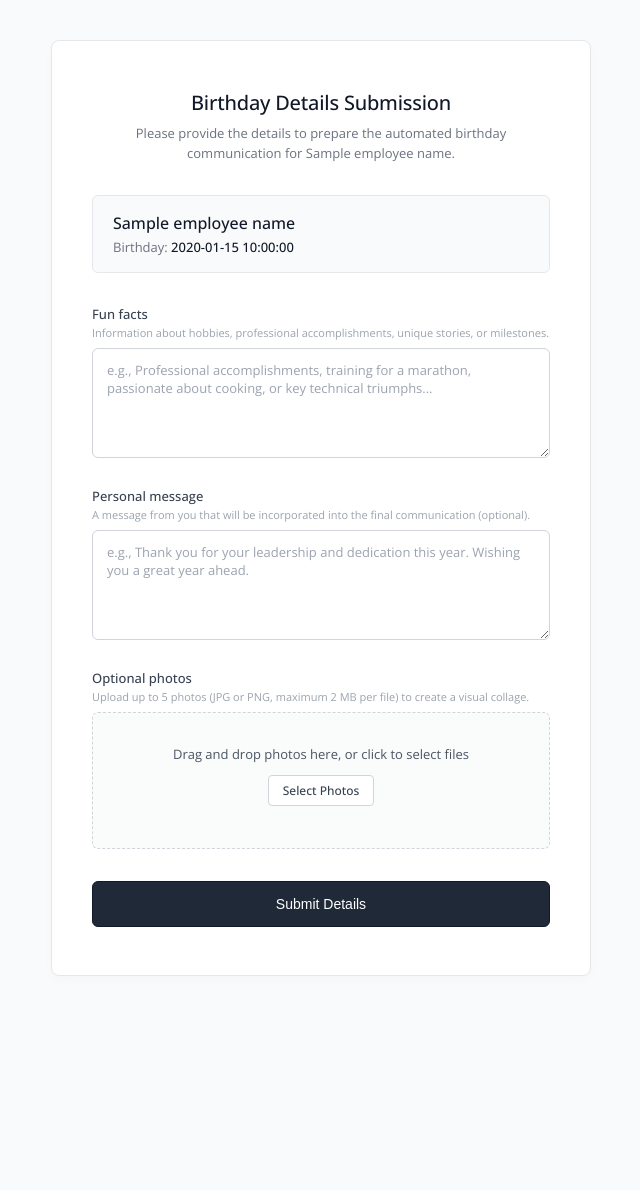
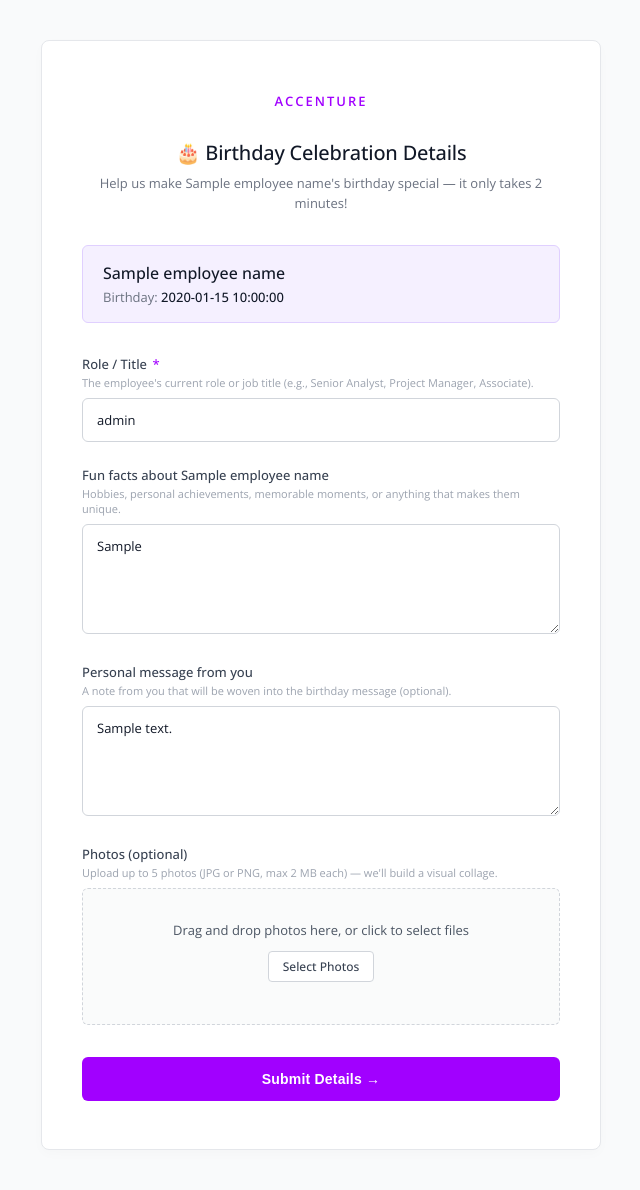
Before and after one commit to skeswarsudhan/Birthdaybot, a FastAPI app: template web/templates/form.html in a window 1280 px wide. Shown: the whole page, without its empty margins (319-959 px from the left). Before the commit the page ends 976 px from the top, so only its background shows below. Run offline with FastAPI, Linux system fonts and the light colour scheme; the template is opened without the code that fills it: most values are stand-ins (such as "Sample title", 1, 10 or a date in 2020); parts of the project's set-up code (start-up, migrations or seed data) failed here and were passed over.

Commit message:
feat: Accenture branding + role field for manager form
- All emails now branded as Accenture (purple gradient header)
- Manager form has a required Role/Title field (first field)
- Role is saved to DB, passed to AI generator, shown in birthday email header
- AI prompt is now role-agnostic (no data-science specific language)
- DB migration added to safely add role column to existing deployments
- Stale Resend log string replaced with SendGrid

```diff
--- a/database/models.py
+++ b/database/models.py
@@ -94,6 +94,7 @@ class BirthdayRequest(Base):
     # Content collected from manager
     fun_facts = Column(Text, nullable=True)
     personal_message = Column(Text, nullable=True)
+    role = Column(String(255), nullable=True)  # Employee's role/title as provided by manager
     photos = Column(JSON, nullable=True)  # List of file path strings
 
     # Generated content
--- a/web/routes/form.py
+++ b/web/routes/form.py
@@ -76,6 +76,7 @@ async def show_form(request: Request, token: str, db: Session = Depends(get_db))
             "error": None,
             "fun_facts": "",
             "personal_message": "",
+            "role": "",
         },
     )
 
@@ -91,6 +92,7 @@ async def submit_form(
     token: str,
     fun_facts: str = Form(default=""),
     personal_message: str = Form(default=""),
+    role: str = Form(default=""),
     photos: list[UploadFile] = File(default=[]),
     db: Session = Depends(get_db),
 ):
@@ -163,6 +165,7 @@ async def submit_form(
     # ---- Update BirthdayRequest ----
     req.fun_facts = fun_facts.strip() or None
     req.personal_message = personal_message.strip() or None
+    req.role = role.strip() or None
     req.photos = saved_paths if saved_paths else None
     req.status = "received"
     req.manager_submitted_at = datetime.utcnow()
--- a/web/templates/form.html
+++ b/web/templates/form.html
@@ -3,7 +3,7 @@
 <head>
   <meta charset="UTF-8">
   <meta name="viewport" content="width=device-width, initial-scale=1.0">
-  <title>Birthday Details Submission — Birthday Bot</title>
+  <title>Birthday Details — Accenture</title>
   <link href="https://fonts.googleapis.com/css2?family=Open+Sans:wght@300;400;500;600&display=swap" rel="stylesheet">
   <style>
     * { box-sizing: border-box; margin: 0; padding: 0; }
@@ -22,9 +22,20 @@
       border: 1px solid #E5E7EB;
       border-radius: 8px;
       padding: 48px 40px;
-      max-width: 540px;
+      max-width: 560px;
       width: 100%;
       box-shadow: 0 4px 12px rgba(0, 0, 0, 0.02);
+    }
+    .brand {
+      text-align: center;
+      margin-bottom: 28px;
+    }
+    .brand-name {
+      font-size: 13px;
+      font-weight: 600;
+      letter-spacing: 2px;
+      text-transform: uppercase;
+      color: #A100FF;
     }
     h1 {
       font-size: 20px;
@@ -43,8 +54,8 @@
       line-height: 1.5;
     }
     .employee-banner {
-      background: #F9FAFB;
-      border: 1px solid #E5E7EB;
+      background: #F5F0FF;
+      border: 1px solid #E0D0FF;
       border-radius: 6px;
       padding: 16px 20px;
       margin-bottom: 32px;
@@ -87,6 +98,11 @@
       font-weight: 400;
       margin-top: 2px;
     }
+    .required {
+      color: #A100FF;
+      margin-left: 2px;
+    }
+    input[type="text"],
     textarea {
       width: 100%;
       border: 1px solid #D1D5DB;
@@ -94,19 +110,27 @@
       padding: 12px 14px;
       font-size: 13px;
       font-family: inherit;
-      resize: vertical;
-      min-height: 110px;
       color: #111827;
       background: #FFFFFF;
       transition: border-color 0.15s ease-in-out;
       outline: none;
+    }
+    input[type="text"] {
       margin-bottom: 24px;
     }
+    input[type="text"]:focus,
     textarea:focus {
-      border-color: #4B5563;
+      border-color: #A100FF;
+      box-shadow: 0 0 0 3px rgba(161, 0, 255, 0.08);
     }
+    input[type="text"]::placeholder,
     textarea::placeholder {
       color: #9CA3AF;
+    }
+    textarea {
+      resize: vertical;
+      min-height: 110px;
+      margin-bottom: 24px;
     }
     .file-upload-area {
       border: 1px dashed #D1D5DB;
@@ -119,7 +143,7 @@
       margin-bottom: 32px;
     }
     .file-upload-area:hover {
-      border-color: #4B5563;
+      border-color: #A100FF;
     }
     .file-upload-area input[type="file"] {
       display: none;
@@ -148,25 +172,25 @@
     }
     .submit-btn {
       width: 100%;
-      background: #1F2937;
+      background: #A100FF;
       color: #FFFFFF;
-      border: 1px solid #111827;
+      border: none;
       border-radius: 6px;
       padding: 14px;
       font-size: 14px;
-      font-weight: 500;
+      font-weight: 600;
       cursor: pointer;
       transition: background-color 0.15s ease-in-out;
+      letter-spacing: 0.2px;
     }
     .submit-btn:hover {
-      background: #111827;
+      background: #8A00D4;
     }
     .submit-btn:active {
-      background: #000000;
+      background: #6F00AA;
     }
     .submit-btn:disabled {
       background: #9CA3AF;
-      border-color: #9CA3AF;
       cursor: not-allowed;
     }
     #file-names {
@@ -179,8 +203,11 @@
 </head>
 <body>
   <div class="card">
-    <h1>Birthday Details Submission</h1>
-    <p class="subtitle">Please provide the details to prepare the automated birthday communication for {{ employee_name }}.</p>
+    <div class="brand">
+      <span class="brand-name">Accenture</span>
+    </div>
+    <h1>🎂 Birthday Celebration Details</h1>
+    <p class="subtitle">Help us make {{ employee_name }}'s birthday special — it only takes 2 minutes!</p>
 
     <div class="employee-banner">
       <div class="emp-name">{{ employee_name }}</div>
@@ -190,28 +217,35 @@
     </div>
 
     {% if error %}
-    <div class="error-box">Error: {{ error }}</div>
+    <div class="error-box">⚠ {{ error }}</div>
     {% endif %}
 
     <form method="post" action="/submit/{{ token }}" enctype="multipart/form-data" id="birthday-form">
 
+      <label for="role">
+        Role / Title <span class="required">*</span>
+        <span class="hint">The employee's current role or job title (e.g., Senior Analyst, Project Manager, Associate).</span>
+      </label>
+      <input type="text" id="role" name="role" value="{{ role }}"
+        placeholder="e.g., Senior Analyst, Delivery Lead, Associate Consultant…" required>
+
       <label for="fun_facts">
-        Fun facts
-        <span class="hint">Information about hobbies, professional accomplishments, unique stories, or milestones.</span>
+        Fun facts about {{ employee_name }}
+        <span class="hint">Hobbies, personal achievements, memorable moments, or anything that makes them unique.</span>
       </label>
       <textarea id="fun_facts" name="fun_facts" rows="4"
-        placeholder="e.g., Professional accomplishments, training for a marathon, passionate about cooking, or key technical triumphs..."></textarea>
+        placeholder="e.g., Recently ran their first half-marathon, passionate about photography, always the first to help the team...">{{ fun_facts }}</textarea>
 
       <label for="personal_message">
-        Personal message
-        <span class="hint">A message from you that will be incorporated into the final communication (optional).</span>
+        Personal message from you
+        <span class="hint">A note from you that will be woven into the birthday message (optional).</span>
       </label>
       <textarea id="personal_message" name="personal_message" rows="3"
-        placeholder="e.g., Thank you for your leadership and dedication this year. Wishing you a great year ahead."></textarea>
+        placeholder="e.g., Thank you for your leadership and the positive energy you bring every day. Wishing you a great year ahead!">{{ personal_message }}</textarea>
 
       <label>
-        Optional photos
-        <span class="hint">Upload up to 5 photos (JPG or PNG, maximum 2 MB per file) to create a visual collage.</span>
+        Photos (optional)
+        <span class="hint">Upload up to 5 photos (JPG or PNG, max 2 MB each) — we'll build a visual collage.</span>
       </label>
       <div class="file-upload-area" onclick="document.getElementById('photos').click()">
         <p>Drag and drop photos here, or click to select files</p>
@@ -222,7 +256,7 @@
       </div>
 
       <button type="submit" class="submit-btn" id="submit-btn">
-        Submit Details
+        Submit Details →
       </button>
     </form>
   </div>
@@ -242,7 +276,7 @@
     document.getElementById('birthday-form').addEventListener('submit', function() {
       const btn = document.getElementById('submit-btn');
       btn.disabled = true;
-      btn.textContent = 'Submitting details...';
+      btn.textContent = 'Submitting…';
     });
   </script>
 </body>
```
Also changed, not shown: ai/generator.py (+14 -7 lines), database/db.py (+16 -0 lines), email_engine/templates/birthday_email.html (+30 -20 lines), email_engine/templates/manager_reminder.html (+16 -9 lines), email_engine/templates/manager_request.html (+20 -15 lines), scheduler/jobs.py (+9 -1 lines).
